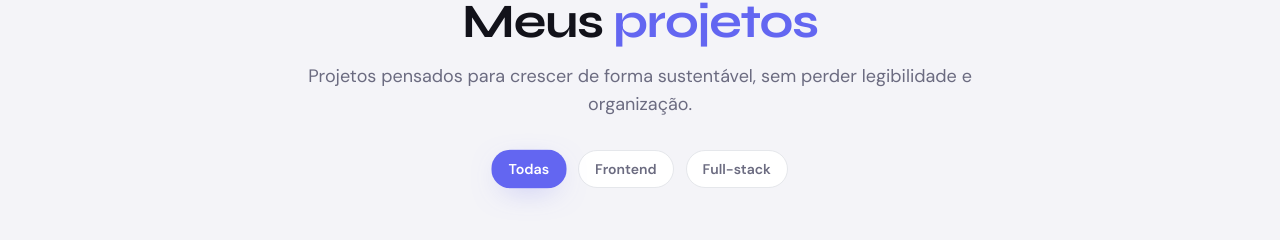
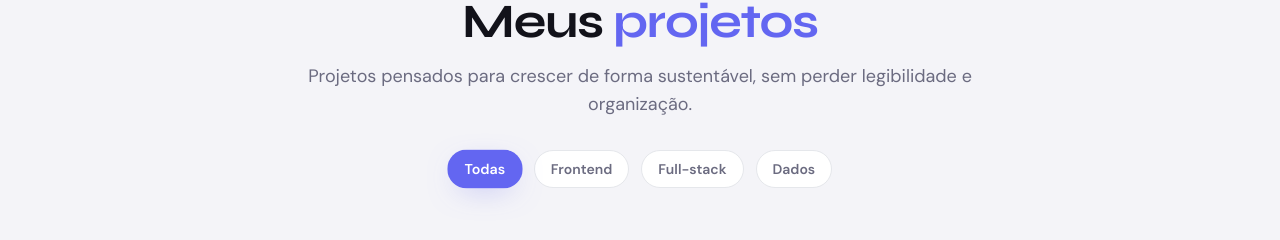
Before and after one commit to Kaue-Gomes/portifoliodev, a Next.js app: page / in a window 1280 px wide. Shown: the part 3536-3776 px from the top of the page. Built offline with nearby package versions, Linux system fonts and the light colour scheme; no server answers.

Commit message:
Adiciona projeto Nexus Insight

```diff
--- a/components/sections/Projects.tsx
+++ b/components/sections/Projects.tsx
@@ -80,6 +80,27 @@ const projectsData: readonly Project[] = [
       'Apache',],
     filters: ['Full stack'],
     demo: 'https://codesky.com.br/demolaboratorio',
+    hideDemo: false,
+    hasCredentials: false,
+  },
+  {
+    kind: 'featured',
+    title: 'Nexus Insight',
+    description:
+      'Dashboard empresarial com KPIs, projetos, tarefas, equipes, lembretes e relatórios.',
+    image: '/projects/nexusinsights.png',
+    technologies: [
+      'React 19',
+      'TypeScript',
+      'TanStack Start',
+      'Supabase',
+      'Tailwind',
+      'shadcn/ui',
+      'Recharts',
+    ],
+    filters: ['Full stack', 'Dados'],
+    github: 'https://github.com/Kaue-Gomes/Nexux-insights',
+    demo: 'https://nexux-insights.vercel.app/',
     hideDemo: false,
     hasCredentials: false,
   },
```
Also changed, not shown: public/projects/nexusinsights.png (added).
